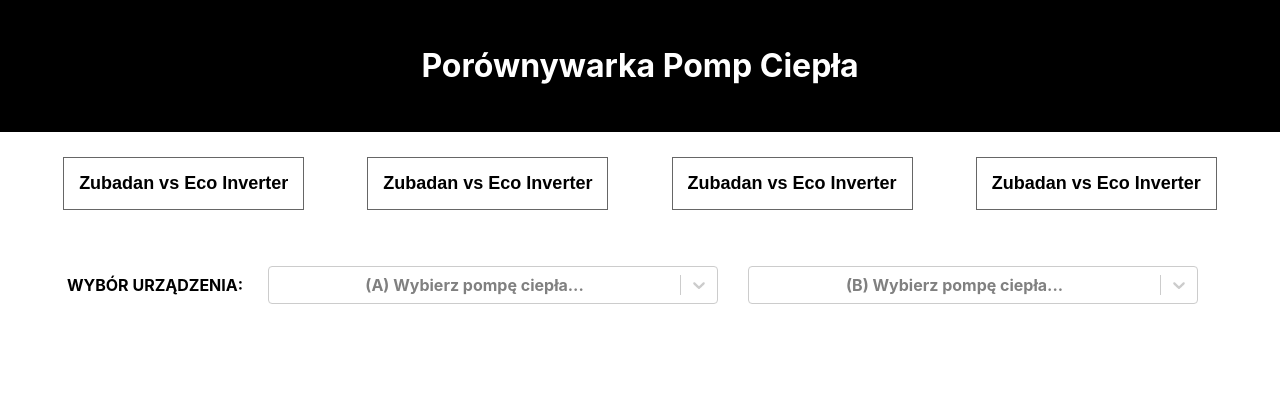
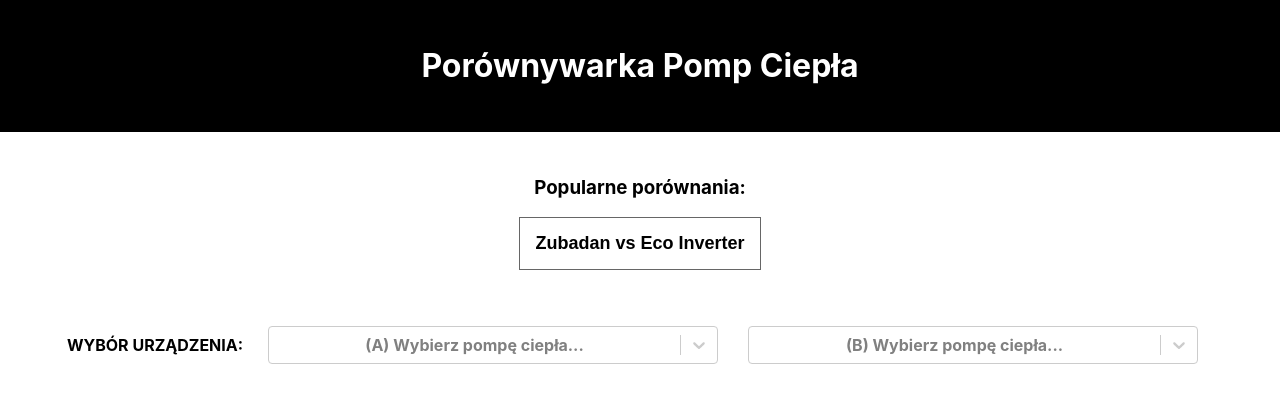
Before and after one commit to DarGrz/HPC, a React (Create React App) app: page / in a window 1280 px wide. Shown: the top 402 px of the page. Built offline with nearby package versions, Linux system fonts and the light colour scheme.

Commit message:
versuscontainer fixed

```diff
--- a/package.json
+++ b/package.json
@@ -15,6 +15,7 @@
     "mongodb": "^4.9.1",
     "react": "^18.2.0",
     "react-dom": "^18.2.0",
+    "react-router-dom": "^6.3.0",
     "react-scripts": "^2.1.3",
     "react-select": "^5.4.0",
     "web-vitals": "^2.1.4"
--- a/src/components/PumpTable.js
+++ b/src/components/PumpTable.js
@@ -14,10 +14,12 @@
           ></img>
         </td>
         <td className="center">
-          <img
-            src={props.pump2.image}
-            alt={`Zdjęcie pompy: &{props.pump2.producent}`}
-          ></img>
+          {props.pump2 && (
+            <img
+              src={props.pump2.image}
+              alt={`Zdjęcie pompy: ${props.pump2.producent}`}
+            ></img>
+          )}
         </td>
       </tr>
       <tr className="tr_header">
--- a/src/components/SelectPumps.js
+++ b/src/components/SelectPumps.js
@@ -24,8 +24,8 @@
 
   // Heat pumps most popular comparisions
   const onVersusSelect = () => {
-    const SelectedPump1 = Products.filter((d) => d.id === 2)[0];
-    const SelectedPump2 = Products.filter((d) => d.id === 8)[0];
+    const SelectedPump1 = Products.filter((d) => d.id === 8)[0];
+    const SelectedPump2 = Products.filter((d) => d.id === 2)[0];
 
     setPump(SelectedPump1);
     setPump2(SelectedPump2);
--- a/src/components/VersusContainer.js
+++ b/src/components/VersusContainer.js
@@ -1,23 +1,16 @@
-import React from "react";
+import React, { useState } from "react";
 import { VersusButton } from "./ui";
 import classes from "./VersusContainer.module.css";
 function VersusContainer(props) {
   return (
     <>
       <div id="VersusContainer" className={classes.VersusContainer}>
-        <VersusButton onClick={props.onClick}>
-          Zubadan vs Eco Inverter
-        </VersusButton>
-        <VersusButton onClick={props.onClick}>
-          Zubadan vs Eco Inverter
-        </VersusButton>
-        <VersusButton onClick={props.onClick}>
-          Zubadan vs Eco Inverter
-        </VersusButton>
-
-        <VersusButton onClick={props.onClick}>
-          Zubadan vs Eco Inverter
-        </VersusButton>
+        <h3>Popularne porównania:</h3>
+        <div className={classes.versusButtons}>
+          <VersusButton onClick={props.onClick}>
+            Zubadan vs Eco Inverter
+          </VersusButton>
+        </div>
       </div>
     </>
   );
--- a/src/components/VersusContainer.module.css
+++ b/src/components/VersusContainer.module.css
@@ -1,5 +1,7 @@
 .VersusContainer {
   display: flex;
+  flex-direction: column;
+  text-align: center;
   justify-content: space-evenly;
   align-content: center;
   flex-wrap: wrap;
```
Also changed, not shown: 1 other file (tests, documents, lock files or other folders).
